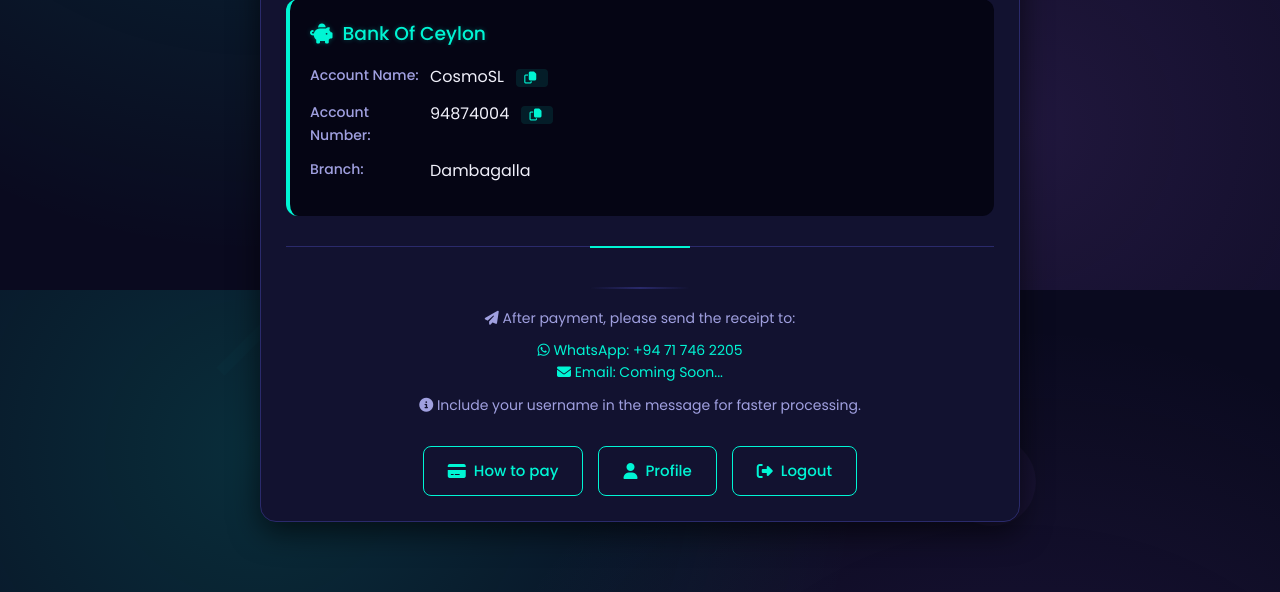
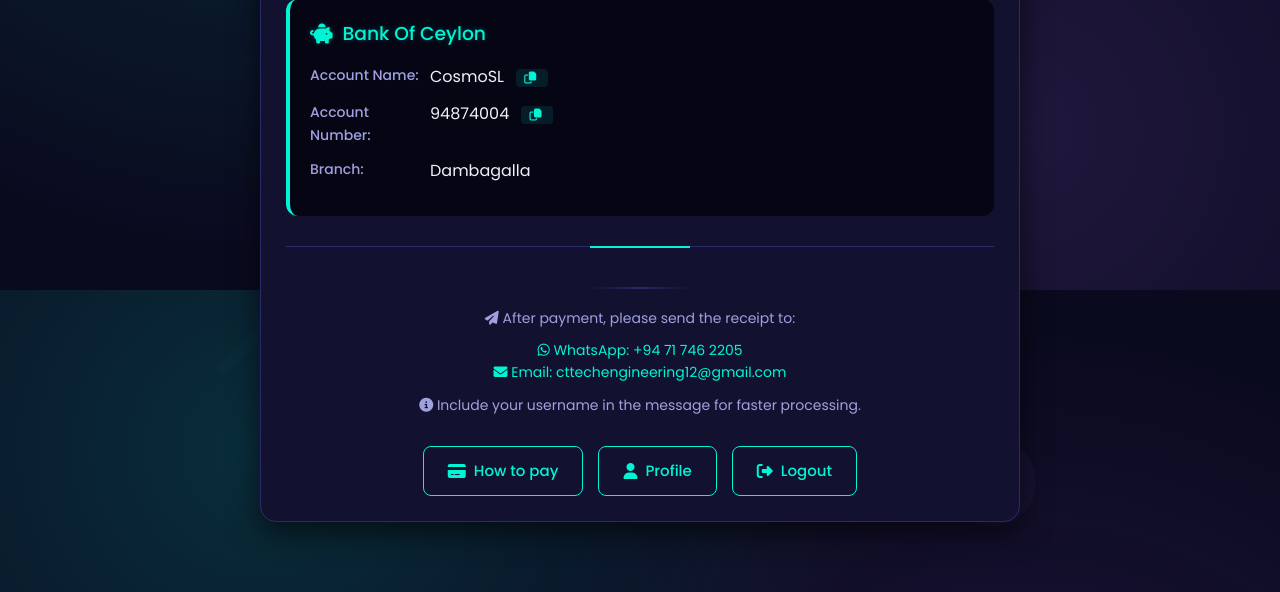
Before and after one commit to MND2005/brynsl, a Flask app: page /payment_pending in a window 1280 px wide. Shown: the part 510-1102 px from the top of the page. Run offline with Flask 3, Linux system fonts and the light colour scheme; the visitor is signed in with stand-in values (Sample User, id 1).

Commit message:
payment page update

```diff
--- a/templates/payment_pending.html
+++ b/templates/payment_pending.html
@@ -657,9 +657,9 @@
             <div class="contact">
                 <p><i class="fas fa-paper-plane"></i> After payment, please send the receipt to:</p>
                 <p>
-                    <a href="https://wa.me/94761234567" target="_blank"><i class="fab fa-whatsapp"></i> WhatsApp: +94 71 746 2205</a>
+                    <a href="https://wa.me/94717462205" target="_blank"><i class="fab fa-whatsapp"></i> WhatsApp: +94 71 746 2205</a>
                     <br>
-                    <a href="mailto:payments@techsolutions.lk"><i class="fas fa-envelope"></i> Email: Coming Soon...</a>
+                    <a href="mailto:cttechengineering12@gmail.com"><i class="fas fa-envelope"></i> Email: cttechengineering12@gmail.com</a>
                 </p>
                 <p><i class="fas fa-info-circle"></i> Include your username in the message for faster processing.</p>
             </div>
```
